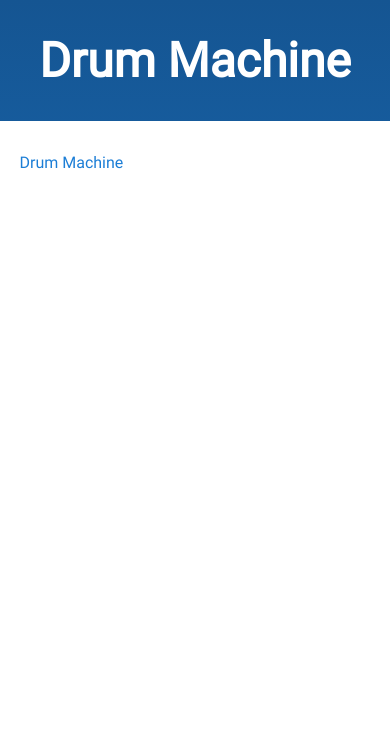
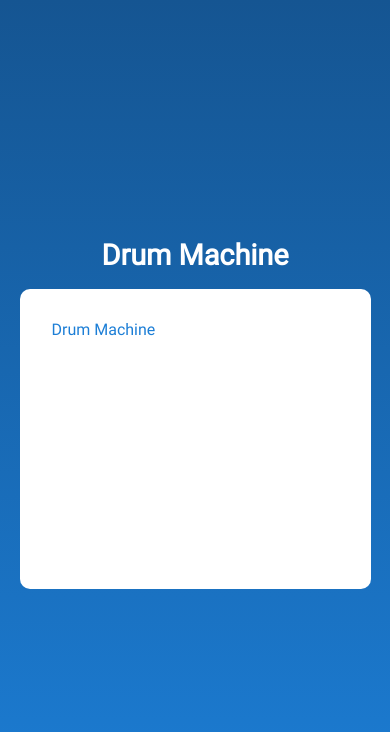
Before and after one commit to roninJosue/drum-machine, a React (Create React App) app: page / in a window 390 px wide. Shown: the top 732 px of the page. Built offline with nearby package versions, Linux system fonts and the light colour scheme.

Commit message:
Making the components responsive

```diff
--- a/package.json
+++ b/package.json
@@ -12,6 +12,7 @@
     "react-dom": "^17.0.2",
     "react-scripts": "5.0.0",
     "styled-components": "^5.3.3",
+    "styled-normalize": "^8.0.7",
     "web-vitals": "^2.1.2"
   },
   "scripts": {
--- a/src/App.js
+++ b/src/App.js
@@ -4,12 +4,13 @@ import Heading from "./components/Heading";
 
 const Main = styled.main`
   background: linear-gradient(#155592, #1c7ed6);
-  width: 100%;
+  width: 100vw;
   height: 100vh;
   display: flex;
   flex-direction: column;
   align-items: center;
   justify-content: center;
+  padding-bottom: 1rem;
 `
 
 function App() {
--- a/src/components/DrumMachine/DrumMachine.jsx
+++ b/src/components/DrumMachine/DrumMachine.jsx
@@ -13,10 +13,7 @@ const Section = styled.section`
   background-color: ${white};
   border-radius: 10px;
   ${breakpoints('width', '%', [
-    {450: 90}
-  ])}
-  ${breakpoints('height', 'vh', [
-    {450: 100}
+    {600: 90},
   ])}
 `
 
--- a/src/components/Heading/Heading.jsx
+++ b/src/components/Heading/Heading.jsx
@@ -2,11 +2,17 @@ import React from 'react';
 import styled from "styled-components";
 import PropTypes from 'prop-types';
 import {white} from "../../utils/colors";
+import {breakpoints} from "../utils/styledBreakpoint";
 
 const StyledHeading = styled.h1`
   font-size: 3rem;
   font-family: 'Roboto', sans-serif;
+  margin: 0 0 1rem;
   color: ${white};
+  ${breakpoints('font-size', 'rem', [
+    {900: 1.8},
+    {320: 1.5},
+  ])}
 `
 
 const Heading = ({text}) => (<StyledHeading>{text}</StyledHeading>)
--- a/src/index.js
+++ b/src/index.js
@@ -2,9 +2,11 @@ import React from 'react';
 import ReactDOM from 'react-dom';
 import './index.css';
 import App from './App';
+import {GlobalStyle} from "./styles";
 
 ReactDOM.render(
   <React.StrictMode>
+    <GlobalStyle />
     <App />
   </React.StrictMode>,
   document.getElementById('root')
--- /dev/null
+++ b/src/styles/index.js
@@ -0,0 +1,9 @@
+import {createGlobalStyle} from "styled-components"
+import {normalize} from 'styled-normalize'
+
+export const GlobalStyle = createGlobalStyle`
+  ${normalize}
+  * {
+    box-sizing: border-box;
+  }
+`
```
Also changed, not shown: 1 other file (tests, documents, lock files or other folders).
